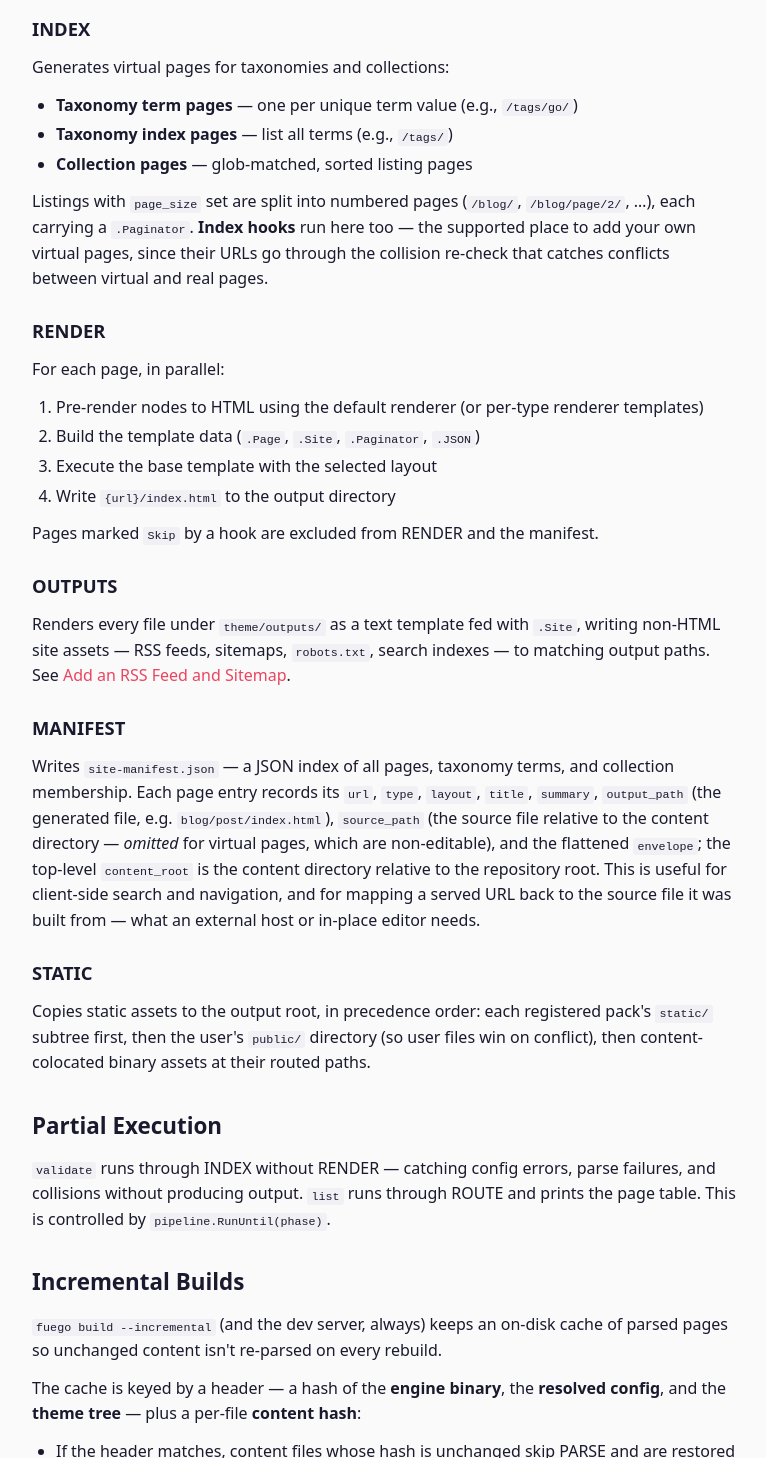
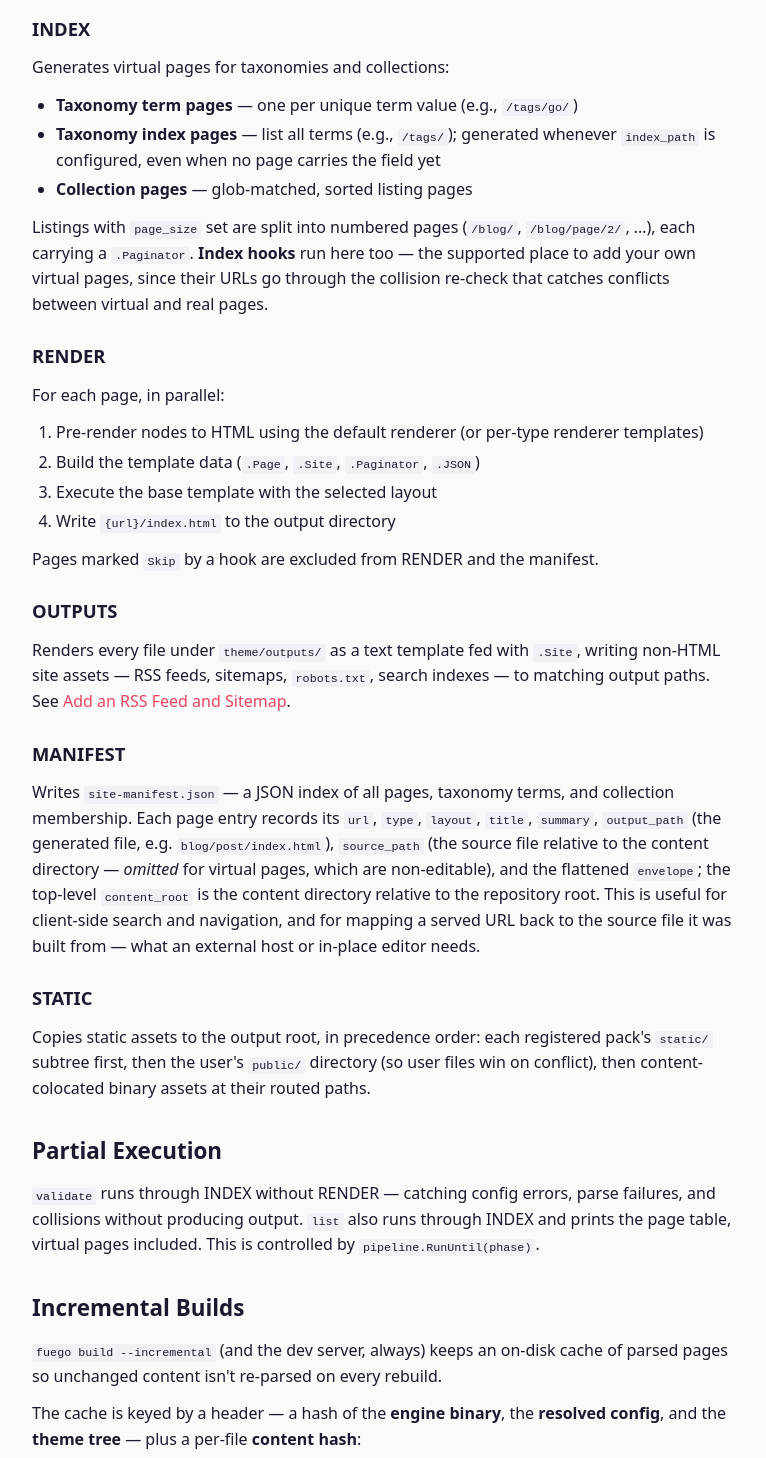
Before and after one commit to gofuego/fuego-docs, a plain HTML site: page docs/concepts/build-pipeline/index.html in a window 1280 px wide. Shown: the part 1780-3238 px from the top of the page, without its empty margins (312-1078 px from the left). Drawn offline with Linux system fonts and the light colour scheme; files that its build step writes are made by us from their sources.

Commit message:
deploy: be7488c10d963894949c24edef89d54f695f496c

```diff
--- a/docs/concepts/build-pipeline/index.html
+++ b/docs/concepts/build-pipeline/index.html
@@ -133,7 +133,7 @@ root: <code>content/index.md</code> → <code>/</code>, <code>content/blog/index
 <p>Generates virtual pages for taxonomies and collections:</p>
 <ul>
 <li><strong>Taxonomy term pages</strong> — one per unique term value (e.g., <code>/tags/go/</code>)</li>
-<li><strong>Taxonomy index pages</strong> — list all terms (e.g., <code>/tags/</code>)</li>
+<li><strong>Taxonomy index pages</strong> — list all terms (e.g., <code>/tags/</code>); generated whenever <code>index_path</code> is configured, even when no page carries the field yet</li>
 <li><strong>Collection pages</strong> — glob-matched, sorted listing pages</li>
 </ul>
 <p>Listings with <code>page_size</code> set are split into numbered pages (<code>/blog/</code>, <code>/blog/page/2/</code>, …), each carrying a <code>.Paginator</code>. <strong>Index hooks</strong> run here too — the supported place to add your own virtual pages, since their URLs go through the collision re-check that catches conflicts between virtual and real pages.</p>
@@ -153,7 +153,7 @@ root: <code>content/index.md</code> → <code>/</code>, <code>content/blog/index
 <h3>STATIC</h3>
 <p>Copies static assets to the output root, in precedence order: each registered pack's <code>static/</code> subtree first, then the user's <code>public/</code> directory (so user files win on conflict), then content-colocated binary assets at their routed paths.</p>
 <h2>Partial Execution</h2>
-<p><code>validate</code> runs through INDEX without RENDER — catching config errors, parse failures, and collisions without producing output. <code>list</code> runs through ROUTE and prints the page table. This is controlled by <code>pipeline.RunUntil(phase)</code>.</p>
+<p><code>validate</code> runs through INDEX without RENDER — catching config errors, parse failures, and collisions without producing output. <code>list</code> also runs through INDEX and prints the page table, virtual pages included. This is controlled by <code>pipeline.RunUntil(phase)</code>.</p>
 <h2>Incremental Builds</h2>
 <p><code>fuego build --incremental</code> (and the dev server, always) keeps an on-disk cache of parsed pages so unchanged content isn't re-parsed on every rebuild.</p>
 <p>The cache is keyed by a header — a hash of the <strong>engine binary</strong>, the <strong>resolved config</strong>, and the <strong>theme tree</strong> — plus a per-file <strong>content hash</strong>:</p>
```
Also changed, not shown: docs/configuration/index.html (+1 -1 lines).
